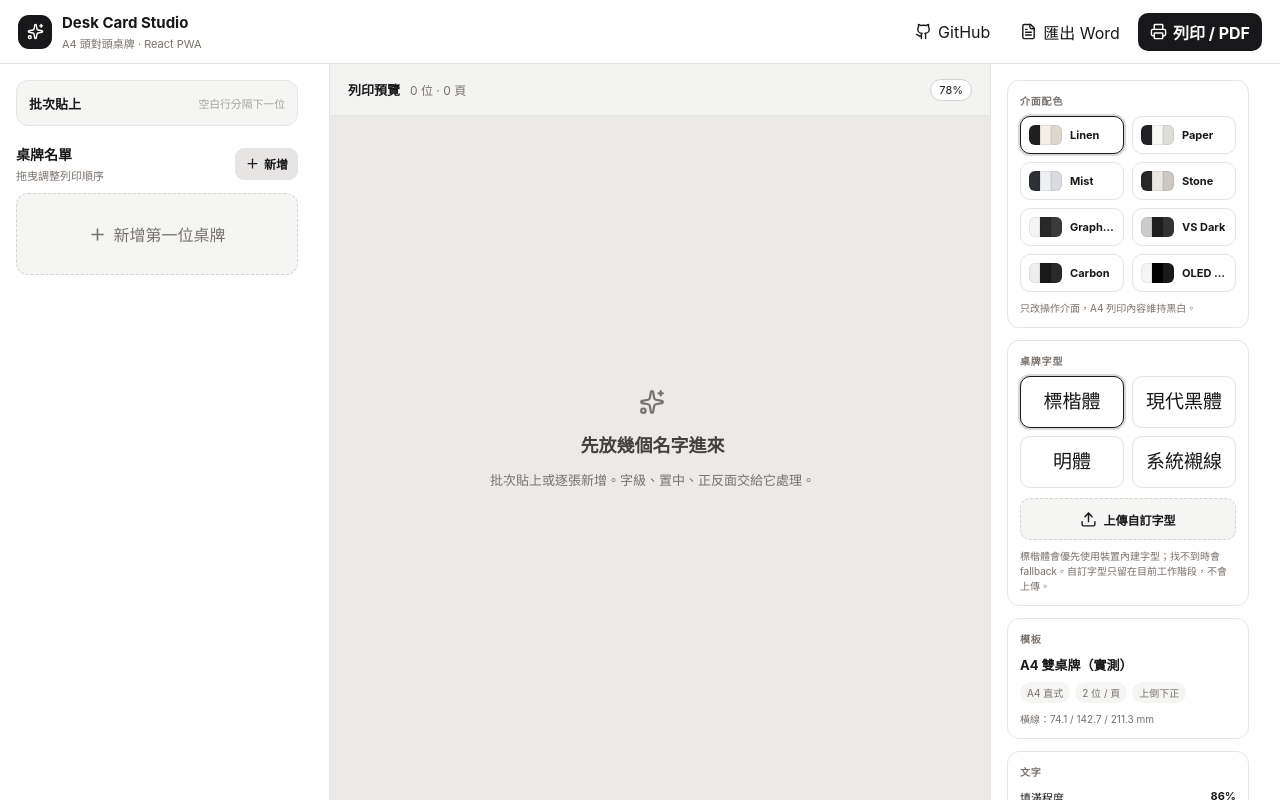
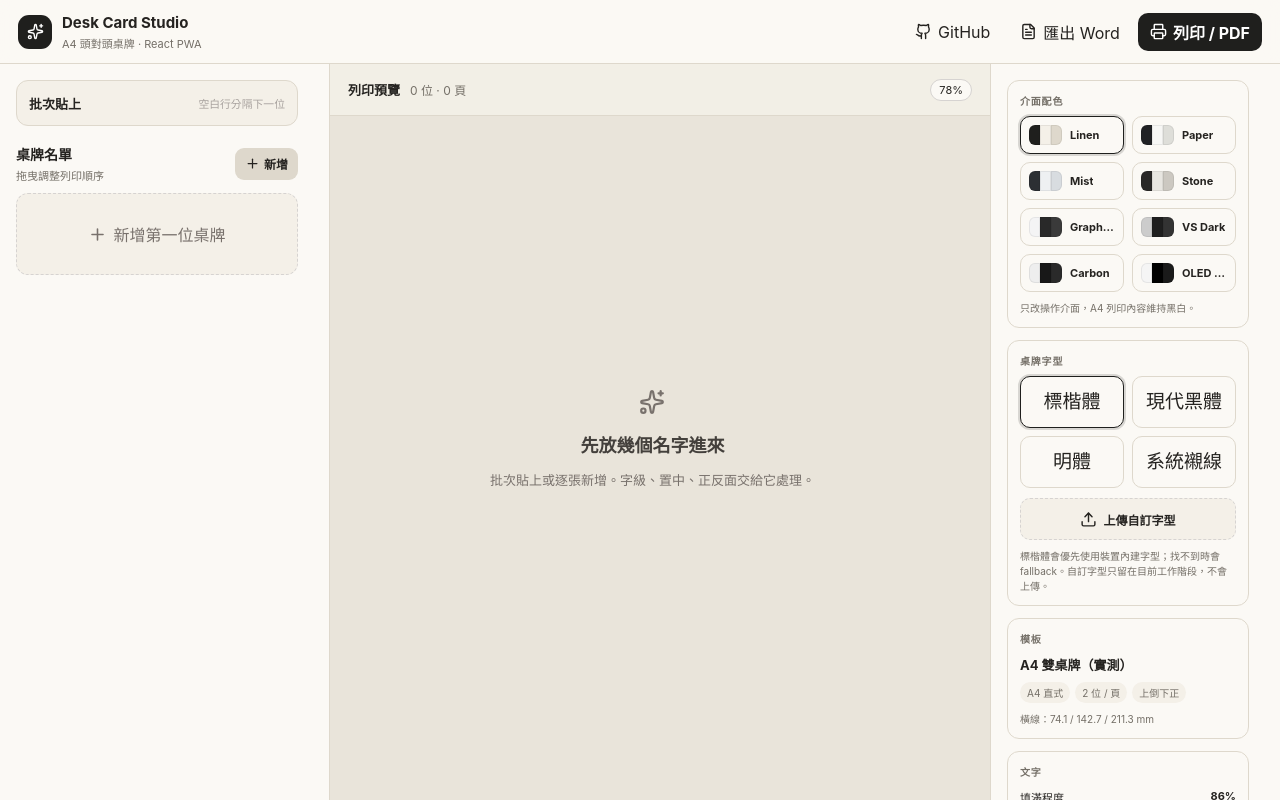
Before and after one commit to jush0147/desk-card-maker, a React (Vite) app: page / in a window 1280 px wide. Built offline with nearby package versions, Linux system fonts and the light colour scheme.

Commit message:
Add modern neutral light and dark themes

```diff
--- a/src/styles.css
+++ b/src/styles.css
@@ -83,25 +83,25 @@ body{overflow:hidden}
   --text:#18181b;
 }
 :root[data-theme="ocean"]{
-  --accent:#0369a1;--accent-contrast:#fff;--soft:#f0f9ff;--soft-2:#e0f2fe;--panel:#fff;--border:#bae6fd;--border-strong:#7dd3fc;--muted:#0c4a6e;--muted-2:#38bdf8;--text:#0c4a6e
+  --accent:#202124;--accent-contrast:#fff;--soft:#f7f7f5;--soft-2:#eeeeeb;--panel:#ffffff;--border:#e4e4df;--border-strong:#d5d5cf;--muted:#686868;--muted-2:#9a9a96;--text:#202124
 }
 :root[data-theme="indigo"]{
-  --accent:#4f46e5;--accent-contrast:#fff;--soft:#f5f3ff;--soft-2:#ede9fe;--panel:#fff;--border:#ddd6fe;--border-strong:#c4b5fd;--muted:#5b21b6;--muted-2:#8b5cf6;--text:#312e81
+  --accent:#2c2f33;--accent-contrast:#fff;--soft:#eef0f2;--soft-2:#e2e5e8;--panel:#f8f9fa;--border:#d8dce0;--border-strong:#c7ccd1;--muted:#61666b;--muted-2:#8a9096;--text:#25282b
 }
 :root[data-theme="emerald"]{
-  --accent:#047857;--accent-contrast:#fff;--soft:#ecfdf5;--soft-2:#d1fae5;--panel:#fff;--border:#a7f3d0;--border-strong:#6ee7b7;--muted:#065f46;--muted-2:#10b981;--text:#064e3b
+  --accent:#292827;--accent-contrast:#fff;--soft:#e8e6e1;--soft-2:#ddd9d2;--panel:#f3f1ed;--border:#d2cec6;--border-strong:#beb9b0;--muted:#69645d;--muted-2:#958f87;--text:#292827
 }
 :root[data-theme="rose"]{
-  --accent:#be123c;--accent-contrast:#fff;--soft:#fff1f2;--soft-2:#ffe4e6;--panel:#fff;--border:#fecdd3;--border-strong:#fda4af;--muted:#9f1239;--muted-2:#fb7185;--text:#881337
+  --accent:#f4f4f5;--accent-contrast:#18181b;--soft:#242424;--soft-2:#1e1e1e;--panel:#2b2b2b;--border:#3d3d3d;--border-strong:#505050;--muted:#b7b7b7;--muted-2:#858585;--text:#f2f2f2
 }
 :root[data-theme="amber"]{
-  --accent:#b45309;--accent-contrast:#fff;--soft:#fffbeb;--soft-2:#fef3c7;--panel:#fff;--border:#fde68a;--border-strong:#fcd34d;--muted:#92400e;--muted-2:#f59e0b;--text:#78350f
+  --accent:#cccccc;--accent-contrast:#1e1e1e;--soft:#1e1e1e;--soft-2:#181818;--panel:#252526;--border:#333333;--border-strong:#454545;--muted:#b4b4b4;--muted-2:#858585;--text:#cccccc
 }
 :root[data-theme="violet"]{
-  --accent:#7c3aed;--accent-contrast:#fff;--soft:#f5f3ff;--soft-2:#ede9fe;--panel:#fff;--border:#ddd6fe;--border-strong:#c4b5fd;--muted:#6d28d9;--muted-2:#8b5cf6;--text:#4c1d95
+  --accent:#eeeeee;--accent-contrast:#181818;--soft:#181818;--soft-2:#121212;--panel:#202020;--border:#303030;--border-strong:#424242;--muted:#b6b6b6;--muted-2:#7e7e7e;--text:#eeeeee
 }
 :root[data-theme="midnight"]{
-  --accent:#38bdf8;--accent-contrast:#082f49;--soft:#0f172a;--soft-2:#111827;--panel:#111827;--border:#334155;--border-strong:#475569;--muted:#cbd5e1;--muted-2:#94a3b8;--text:#f8fafc
+  --accent:#f5f5f5;--accent-contrast:#000;--soft:#000;--soft-2:#090909;--panel:#0d0d0d;--border:#222;--border-strong:#343434;--muted:#b8b8b8;--muted-2:#7d7d7d;--text:#f5f5f5
 }
 
 body{color:var(--text);background:var(--soft)}
@@ -259,3 +259,28 @@ body{color:var(--text);background:var(--soft)}
 
 .text-line{font-synthesis:weight}
 .field-note{display:block;margin-top:5px;font-size:9px;line-height:1.45;color:var(--muted)}
+
+/* Warm neutral default: modern productivity-app palette instead of candy colors. */
+:root[data-theme="graphite"]{
+  --accent:#1f1f1d;--accent-contrast:#fff;--soft:#f4f0e8;--soft-2:#e9e4da;--panel:#fbf9f5;--border:#ded8cc;--border-strong:#ccc4b6;--muted:#746f67;--muted-2:#9f988d;--text:#252320
+}
+:root[data-theme="rose"] .a4,
+:root[data-theme="amber"] .a4,
+:root[data-theme="violet"] .a4,
+:root[data-theme="midnight"] .a4{box-shadow:0 14px 44px #0009}
+:root[data-theme="rose"] .bulk textarea,
+:root[data-theme="rose"] .guest-card textarea,
+:root[data-theme="rose"] .field input[type=number],
+:root[data-theme="rose"] .field select,
+:root[data-theme="amber"] .bulk textarea,
+:root[data-theme="amber"] .guest-card textarea,
+:root[data-theme="amber"] .field input[type=number],
+:root[data-theme="amber"] .field select,
+:root[data-theme="violet"] .bulk textarea,
+:root[data-theme="violet"] .guest-card textarea,
+:root[data-theme="violet"] .field input[type=number],
+:root[data-theme="violet"] .field select,
+:root[data-theme="midnight"] .bulk textarea,
+:root[data-theme="midnight"] .guest-card textarea,
+:root[data-theme="midnight"] .field input[type=number],
+:root[data-theme="midnight"] .field select{background:var(--soft);color:var(--text)}
```
